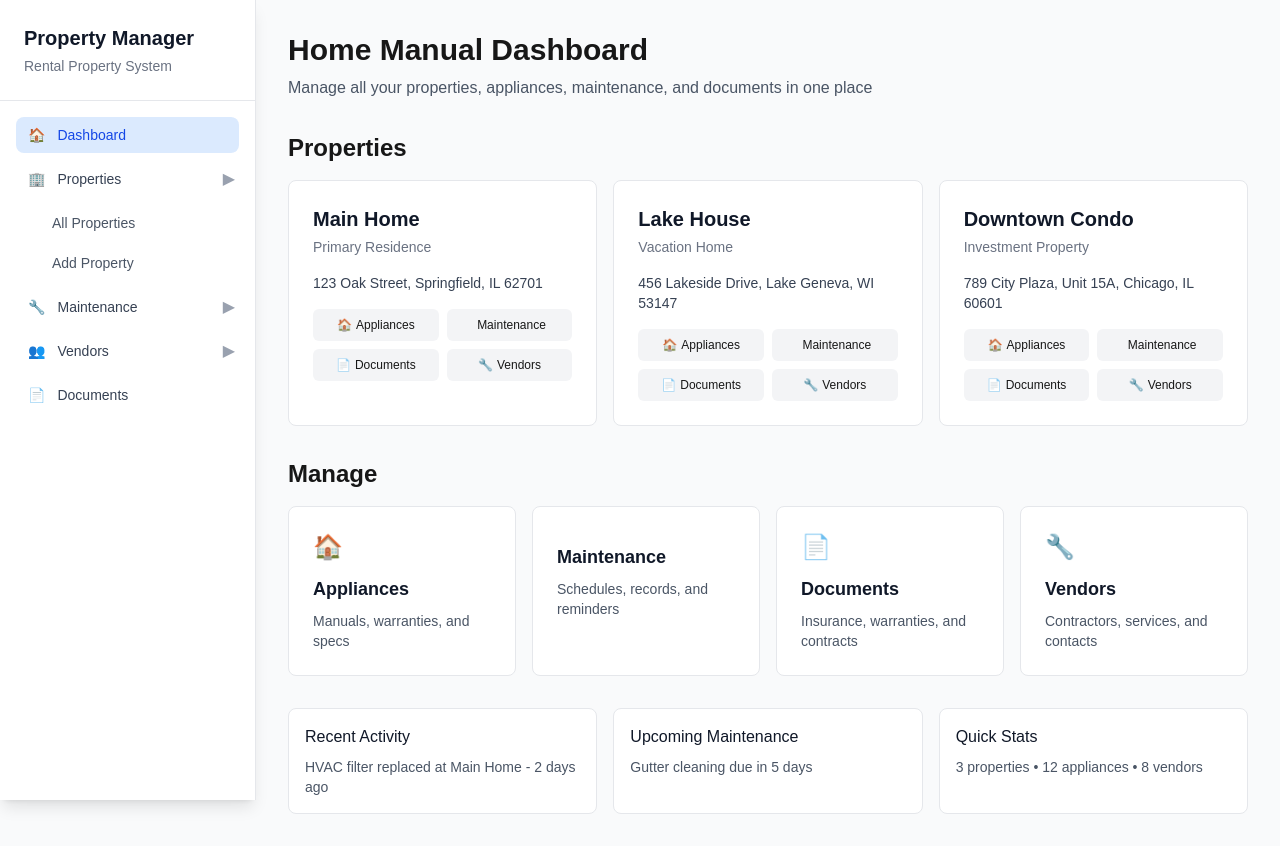
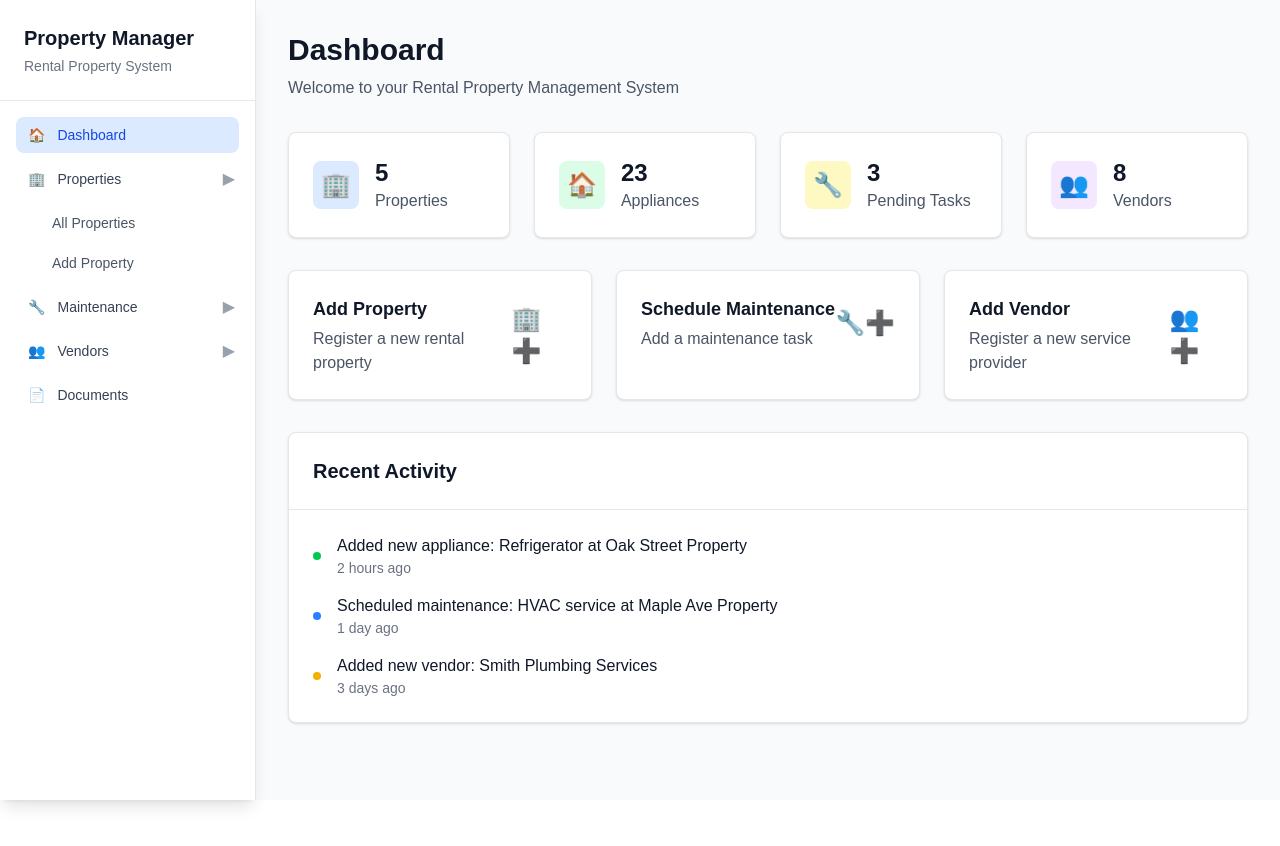
Before and after one commit to MasonDudley/home-manual, a Next.js app: page / in a window 1280 px wide. After the commit the page ends 800 px from the top, so only its background shows below. Built offline with nearby package versions, Linux system fonts and the light colour scheme.

Commit message:
Update dashboard with rental property management focus and quick stats

```diff
--- a/src/app/page.tsx
+++ b/src/app/page.tsx
@@ -1,146 +1,161 @@
 import Link from 'next/link';
 
-// Mock data - you can later connect this to a database or JSON file
-const properties = [
-  {
-    id: 1,
-    nickname: "Main Home",
-    address: "123 Oak Street, Springfield, IL 62701",
-    type: "Primary Residence"
-  },
-  {
-    id: 2,
-    nickname: "Lake House",
-    address: "456 Lakeside Drive, Lake Geneva, WI 53147",
-    type: "Vacation Home"
-  },
-  {
-    id: 3,
-    nickname: "Downtown Condo",
-    address: "789 City Plaza, Unit 15A, Chicago, IL 60601",
-    type: "Investment Property"
-  }
-];
-
-const categories = [
-  {
-    name: "Appliances",
-    href: "/appliances",
-    icon: "🏠",
-    description: "Manuals, warranties, and specs"
-  },
-  {
-    name: "Maintenance",
-    href: "/maintenance",
-    description: "Schedules, records, and reminders"
-  },
-  {
-    name: "Documents",
-    href: "/docs",
-    icon: "📄",
-    description: "Insurance, warranties, and contracts"
-  },
-  {
-    name: "Vendors",
-    href: "/vendors",
-    icon: "🔧",
-    description: "Contractors, services, and contacts"
-  }
-];
-
-export default function Home() {
+export default function Dashboard() {
   return (
-    <div className="flex flex-col gap-8 max-w-7xl mx-auto">
+    <div className="space-y-8">
       <div>
-        <h1 className="text-3xl font-bold mb-2">Home Manual Dashboard</h1>
-        <p className="text-gray-600 dark:text-gray-400">
-          Manage all your properties, appliances, maintenance, and documents in one place
+        <h1 className="text-3xl font-bold text-gray-900 dark:text-white">
+          Dashboard
+        </h1>
+        <p className="text-gray-600 dark:text-gray-400 mt-2">
+          Welcome to your Rental Property Management System
         </p>
       </div>
 
-      {/* Properties Section */}
-      <section>
-        <h2 className="text-2xl font-semibold mb-4">Properties</h2>
-        <div className="grid grid-cols-1 md:grid-cols-2 lg:grid-cols-3 gap-4">
-          {properties.map((property) => (
-            <div
-              key={property.id}
-              className="rounded-lg border border-gray-200 dark:border-gray-700 p-6 hover:shadow-md transition-shadow bg-white dark:bg-gray-800"
+      {/* Quick Stats */}
+      <div className="grid grid-cols-1 md:grid-cols-4 gap-6">
+        <div className="bg-white dark:bg-gray-800 p-6 rounded-lg shadow border border-gray-200 dark:border-gray-700">
+          <div className="flex items-center">
+            <div className="p-2 bg-blue-100 dark:bg-blue-900 rounded-lg">
+              <span className="text-2xl">🏢</span>
+            </div>
+            <div className="ml-4">
+              <p className="text-2xl font-bold text-gray-900 dark:text-white">5</p>
+              <p className="text-gray-600 dark:text-gray-400">Properties</p>
+            </div>
+          </div>
+        </div>
+
+        <div className="bg-white dark:bg-gray-800 p-6 rounded-lg shadow border border-gray-200 dark:border-gray-700">
+          <div className="flex items-center">
+            <div className="p-2 bg-green-100 dark:bg-green-900 rounded-lg">
+              <span className="text-2xl">🏠</span>
+            </div>
+            <div className="ml-4">
+              <p className="text-2xl font-bold text-gray-900 dark:text-white">23</p>
+              <p className="text-gray-600 dark:text-gray-400">Appliances</p>
+            </div>
+          </div>
+        </div>
+
+        <div className="bg-white dark:bg-gray-800 p-6 rounded-lg shadow border border-gray-200 dark:border-gray-700">
+          <div className="flex items-center">
+            <div className="p-2 bg-yellow-100 dark:bg-yellow-900 rounded-lg">
+              <span className="text-2xl">🔧</span>
+            </div>
+            <div className="ml-4">
+              <p className="text-2xl font-bold text-gray-900 dark:text-white">3</p>
+              <p className="text-gray-600 dark:text-gray-400">Pending Tasks</p>
+            </div>
+          </div>
+        </div>
+
+        <div className="bg-white dark:bg-gray-800 p-6 rounded-lg shadow border border-gray-200 dark:border-gray-700">
+          <div className="flex items-center">
+            <div className="p-2 bg-purple-100 dark:bg-purple-900 rounded-lg">
+              <span className="text-2xl">👥</span>
+            </div>
+            <div className="ml-4">
+              <p className="text-2xl font-bold text-gray-900 dark:text-white">8</p>
+              <p className="text-gray-600 dark:text-gray-400">Vendors</p>
+            </div>
+          </div>
+        </div>
+      </div>
+
+      {/* Quick Actions */}
+      <div className="grid grid-cols-1 md:grid-cols-2 lg:grid-cols-3 gap-6">
+        <Link
+          href="/properties/add"
+          className="bg-white dark:bg-gray-800 p-6 rounded-lg shadow border border-gray-200 dark:border-gray-700 hover:shadow-md transition-shadow"
         >
-              <div className="mb-4">
-                <h3 className="text-xl font-semibold text-gray-900 dark:text-white">
-                  {property.nickname}
+          <div className="flex items-center justify-between">
+            <div>
+              <h3 className="text-lg font-semibold text-gray-900 dark:text-white">
+                Add Property
               </h3>
-                <p className="text-sm text-gray-500 dark:text-gray-400 mt-1">
-                  {property.type}
+              <p className="text-gray-600 dark:text-gray-400 mt-1">
+                Register a new rental property
               </p>
             </div>
+            <span className="text-2xl">🏢➕</span>
+          </div>
+        </Link>
 
-              <p className="text-gray-700 dark:text-gray-300 mb-4 text-sm">
-                {property.address}
+        <Link
+          href="/maintenance/add"
+          className="bg-white dark:bg-gray-800 p-6 rounded-lg shadow border border-gray-200 dark:border-gray-700 hover:shadow-md transition-shadow"
+        >
+          <div className="flex items-center justify-between">
+            <div>
+              <h3 className="text-lg font-semibold text-gray-900 dark:text-white">
+                Schedule Maintenance
+              </h3>
+              <p className="text-gray-600 dark:text-gray-400 mt-1">
+                Add a maintenance task
               </p>
+            </div>
+            <span className="text-2xl">🔧➕</span>
+          </div>
+        </Link>
 
-              {/* Quick Access Categories for each property */}
-              <div className="grid grid-cols-2 gap-2">
-                {categories.map((category) => (
         <Link
-                    key={category.name}
-                    href={`${category.href}?property=${property.id}`}
-                    className="flex items-center justify-center p-2 text-xs rounded-md bg-gray-100 dark:bg-gray-700 hover:bg-gray-200 dark:hover:bg-gray-600 transition-colors"
+          href="/vendors/add"
+          className="bg-white dark:bg-gray-800 p-6 rounded-lg shadow border border-gray-200 dark:border-gray-700 hover:shadow-md transition-shadow"
         >
-                    <span className="mr-1">{category.icon}</span>
-                    {category.name}
+          <div className="flex items-center justify-between">
+            <div>
+              <h3 className="text-lg font-semibold text-gray-900 dark:text-white">
+                Add Vendor
+              </h3>
+              <p className="text-gray-600 dark:text-gray-400 mt-1">
+                Register a new service provider
+              </p>
+            </div>
+            <span className="text-2xl">👥➕</span>
+          </div>
         </Link>
-                ))}
+      </div>
+
+      {/* Recent Activity */}
+      <div className="bg-white dark:bg-gray-800 rounded-lg shadow border border-gray-200 dark:border-gray-700">
+        <div className="p-6 border-b border-gray-200 dark:border-gray-700">
+          <h2 className="text-xl font-semibold text-gray-900 dark:text-white">
+            Recent Activity
+          </h2>
+        </div>
+        <div className="p-6">
+          <div className="space-y-4">
+            <div className="flex items-center space-x-4">
+              <div className="w-2 h-2 bg-green-500 rounded-full"></div>
+              <div className="flex-1">
+                <p className="text-gray-900 dark:text-white">
+                  Added new appliance: Refrigerator at Oak Street Property
+                </p>
+                <p className="text-sm text-gray-500 dark:text-gray-400">2 hours ago</p>
               </div>
             </div>
-          ))}
+            <div className="flex items-center space-x-4">
+              <div className="w-2 h-2 bg-blue-500 rounded-full"></div>
+              <div className="flex-1">
+                <p className="text-gray-900 dark:text-white">
+                  Scheduled maintenance: HVAC service at Maple Ave Property
+                </p>
+                <p className="text-sm text-gray-500 dark:text-gray-400">1 day ago</p>
               </div>
-      </section>
-
-      {/* Main Categories Section */}
-      <section>
-        <h2 className="text-2xl font-semibold mb-4">Manage</h2>
-        <div className="grid grid-cols-1 md:grid-cols-2 lg:grid-cols-4 gap-4">
-          {categories.map((category) => (
-            <Link
-              key={category.name}
-              href={category.href}
-              className="block p-6 rounded-lg border border-gray-200 dark:border-gray-700 hover:shadow-md transition-all hover:border-blue-300 dark:hover:border-blue-600 bg-white dark:bg-gray-800"
-            >
-              <div className="text-2xl mb-3">{category.icon}</div>
-              <h3 className="text-lg font-semibold text-gray-900 dark:text-white mb-2">
-                {category.name}
-              </h3>
-              <p className="text-sm text-gray-600 dark:text-gray-400">
-                {category.description}
+            </div>
+            <div className="flex items-center space-x-4">
+              <div className="w-2 h-2 bg-yellow-500 rounded-full"></div>
+              <div className="flex-1">
+                <p className="text-gray-900 dark:text-white">
+                  Added new vendor: Smith Plumbing Services
                 </p>
-            </Link>
-          ))}
+                <p className="text-sm text-gray-500 dark:text-gray-400">3 days ago</p>
               </div>
-      </section>
-
-      {/* Quick Stats */}
-      <section className="grid grid-cols-1 md:grid-cols-3 gap-4">
-        <div className="rounded-lg border border-gray-200 dark:border-gray-700 p-4 bg-white dark:bg-gray-800">
-          <h3 className="font-medium mb-2 text-gray-900 dark:text-white">Recent Activity</h3>
-          <p className="text-sm text-gray-600 dark:text-gray-400">
-            HVAC filter replaced at Main Home - 2 days ago
-          </p>
             </div>
-        <div className="rounded-lg border border-gray-200 dark:border-gray-700 p-4 bg-white dark:bg-gray-800">
-          <h3 className="font-medium mb-2 text-gray-900 dark:text-white">Upcoming Maintenance</h3>
-          <p className="text-sm text-gray-600 dark:text-gray-400">
-            Gutter cleaning due in 5 days
-          </p>
           </div>
-        <div className="rounded-lg border border-gray-200 dark:border-gray-700 p-4 bg-white dark:bg-gray-800">
-          <h3 className="font-medium mb-2 text-gray-900 dark:text-white">Quick Stats</h3>
-          <p className="text-sm text-gray-600 dark:text-gray-400">
-            3 properties • 12 appliances • 8 vendors
-          </p>
         </div>
-      </section>
+      </div>
     </div>
   );
 }
```
Lines whose indentation alone changed are shown as unchanged.
